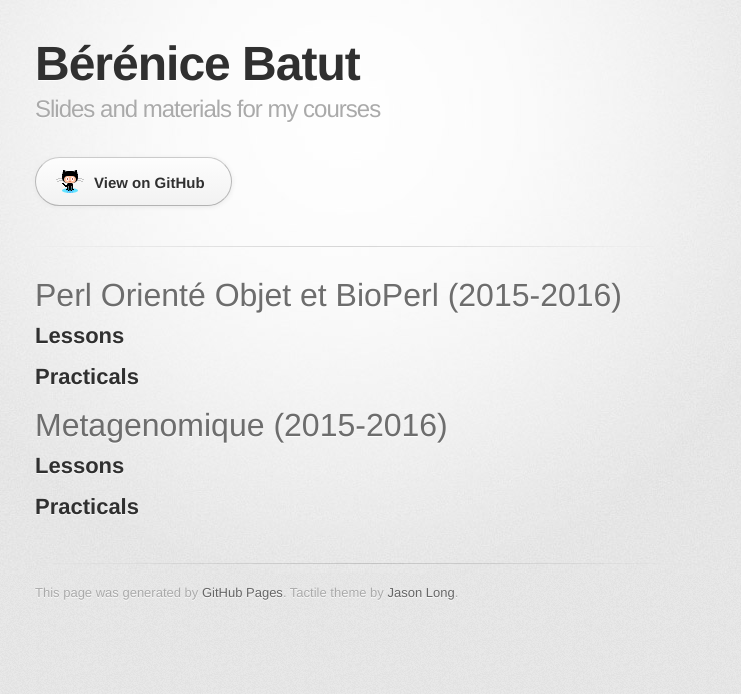
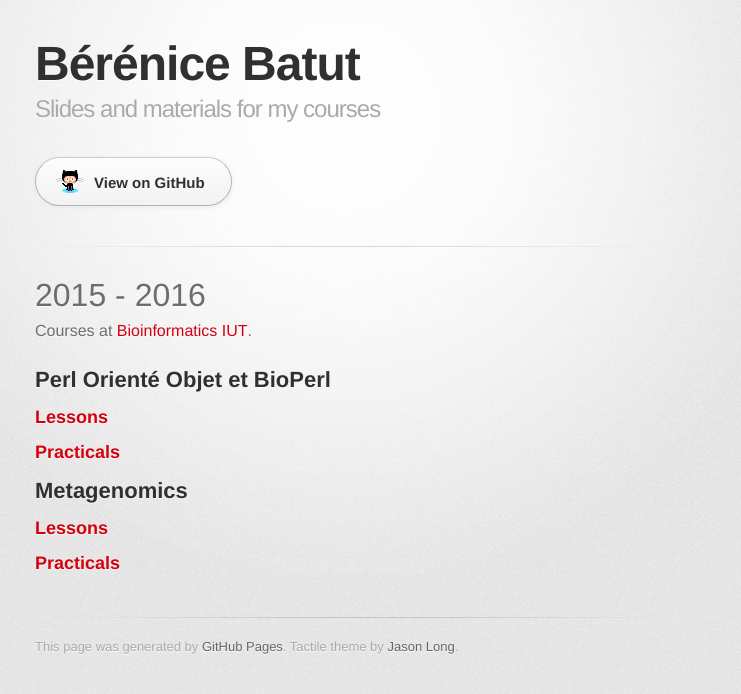
Before and after one commit to bebatut-edu/bebatut-edu.github.io, a Jekyll site: the page index.html, which Jekyll copies as it is, in a window 1280 px wide. Shown: the top 694 px of the page, without its empty margins (295-1036 px from the left). Built offline with Jekyll 4.4.1, drawn with Linux system fonts in a browser that asks for light colours; some web fonts are replaced.

Commit message:
Replace master branch with page content via GitHub

```diff
--- a/index.html
+++ b/index.html
@@ -30,22 +30,27 @@
 
         <section id="main_content">
           <h1>
-<a id="perl-orienté-objet-et-bioperl-2015-2016" class="anchor" href="#perl-orient%C3%A9-objet-et-bioperl-2015-2016" aria-hidden="true"><span class="octicon octicon-link"></span></a>Perl Orienté Objet et BioPerl (2015-2016)</h1>
+<a id="2015---2016" class="anchor" href="#2015---2016" aria-hidden="true"><span class="octicon octicon-link"></span></a>2015 - 2016</h1>
+
+<p>Courses at <a href="http://iutweb-aurillac.u-clermont1.fr/biologie/dut_bioinformatique.html">Bioinformatics IUT</a>.</p>
 
 <h2>
-<a id="lessons" class="anchor" href="#lessons" aria-hidden="true"><span class="octicon octicon-link"></span></a>Lessons</h2>
+<a id="perl-orienté-objet-et-bioperl" class="anchor" href="#perl-orient%C3%A9-objet-et-bioperl" aria-hidden="true"><span class="octicon octicon-link"></span></a>Perl Orienté Objet et BioPerl</h2>
+
+<h3>
+<a id="lessons" class="anchor" href="#lessons" aria-hidden="true"><span class="octicon octicon-link"></span></a>Lessons</h3>
+
+<h3>
+<a id="practicals" class="anchor" href="#practicals" aria-hidden="true"><span class="octicon octicon-link"></span></a>Practicals</h3>
 
 <h2>
-<a id="practicals" class="anchor" href="#practicals" aria-hidden="true"><span class="octicon octicon-link"></span></a>Practicals</h2>
+<a id="metagenomics" class="anchor" href="#metagenomics" aria-hidden="true"><span class="octicon octicon-link"></span></a>Metagenomics</h2>
 
-<h1>
-<a id="metagenomique-2015-2016" class="anchor" href="#metagenomique-2015-2016" aria-hidden="true"><span class="octicon octicon-link"></span></a>Metagenomique (2015-2016)</h1>
+<h3>
+<a id="lessons-1" class="anchor" href="#lessons-1" aria-hidden="true"><span class="octicon octicon-link"></span></a>Lessons</h3>
 
-<h2>
-<a id="lessons-1" class="anchor" href="#lessons-1" aria-hidden="true"><span class="octicon octicon-link"></span></a>Lessons</h2>
-
-<h2>
-<a id="practicals-1" class="anchor" href="#practicals-1" aria-hidden="true"><span class="octicon octicon-link"></span></a>Practicals</h2>
+<h3>
+<a id="practicals-1" class="anchor" href="#practicals-1" aria-hidden="true"><span class="octicon octicon-link"></span></a>Practicals</h3>
         </section>
 
         <footer>
--- a/params.json
+++ b/params.json
@@ -1 +1 @@
-{"name":"Bérénice Batut","tagline":"Slides and materials for my courses","body":"# Perl Orienté Objet et BioPerl (2015-2016)\r\n\r\n## Lessons\r\n\r\n## Practicals\r\n\r\n# Metagenomique (2015-2016)\r\n\r\n## Lessons\r\n\r\n## Practicals\r\n","google":"","note":"Don't delete this file! It's used internally to help with page regeneration."}
+{"name":"Bérénice Batut","tagline":"Slides and materials for my courses","body":"# 2015 - 2016\r\n\r\nCourses at [Bioinformatics IUT](http://iutweb-aurillac.u-clermont1.fr/biologie/dut_bioinformatique.html).\r\n\r\n## Perl Orienté Objet et BioPerl\r\n\r\n### Lessons\r\n\r\n### Practicals\r\n\r\n## Metagenomics\r\n\r\n### Lessons\r\n\r\n### Practicals\r\n","google":"","note":"Don't delete this file! It's used internally to help with page regeneration."}
```
